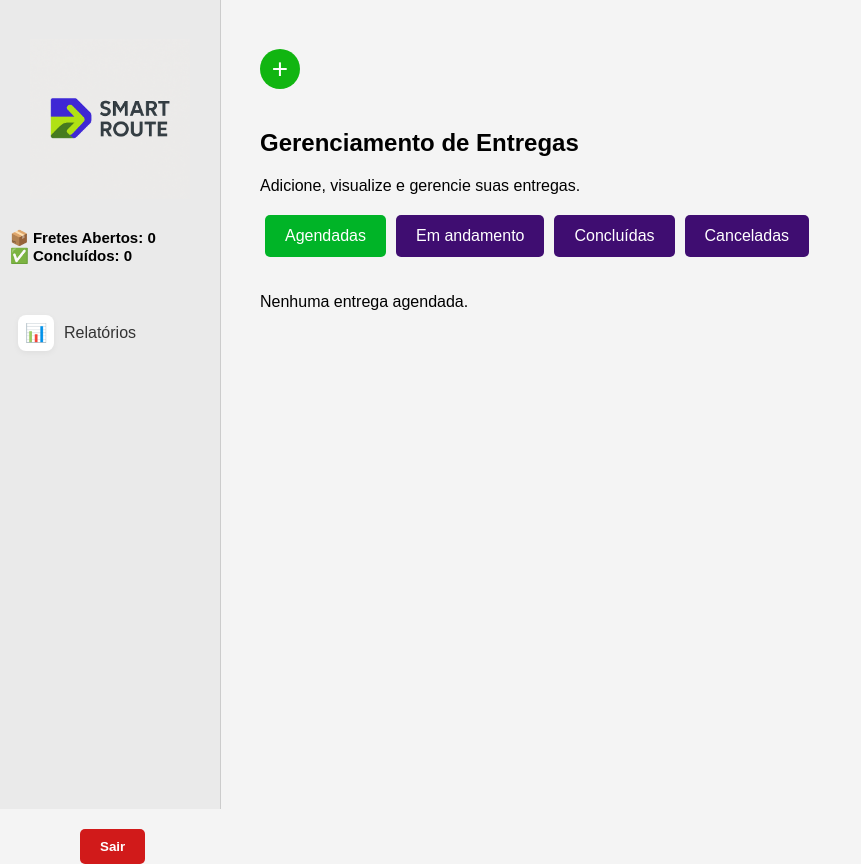
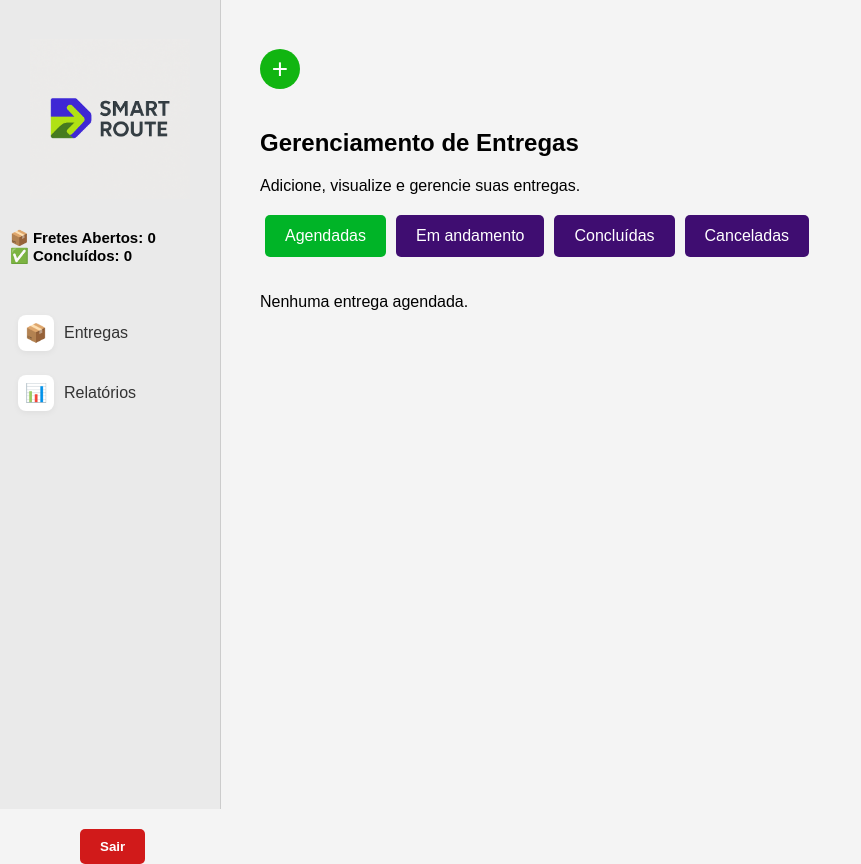
Before and after one commit to o-mathS/SmartRoute_Project, a PHP site: page /smartroute/entregas.php in a window 1280 px wide. Shown: the part 31-895 px from the top of the page, without its empty margins (0-861 px from the left). Run offline with PHP 8.4, Linux system fonts and the light colour scheme; data that the repository does not hold is empty; some libraries are stand-ins or nearby versions; some web fonts are replaced.

Commit message:
Update entregas.php

```diff
--- a/views/entregas.php
+++ b/views/entregas.php
@@ -71,6 +71,7 @@ $result = $stmt->get_result();
     </div>
     <nav class="left-mini-menu">
       <ul class="mini-menu-list">
+        <li><a href="entregas.php" class="mini-menu-item"><span class="mini-menu-icon">📦</span>Entregas</a></li>
         <li><a href="relatorios.php" class="mini-menu-item"><span class="mini-menu-icon">📊</span>Relatórios</a></li>
       </ul>
     </nav>
```
